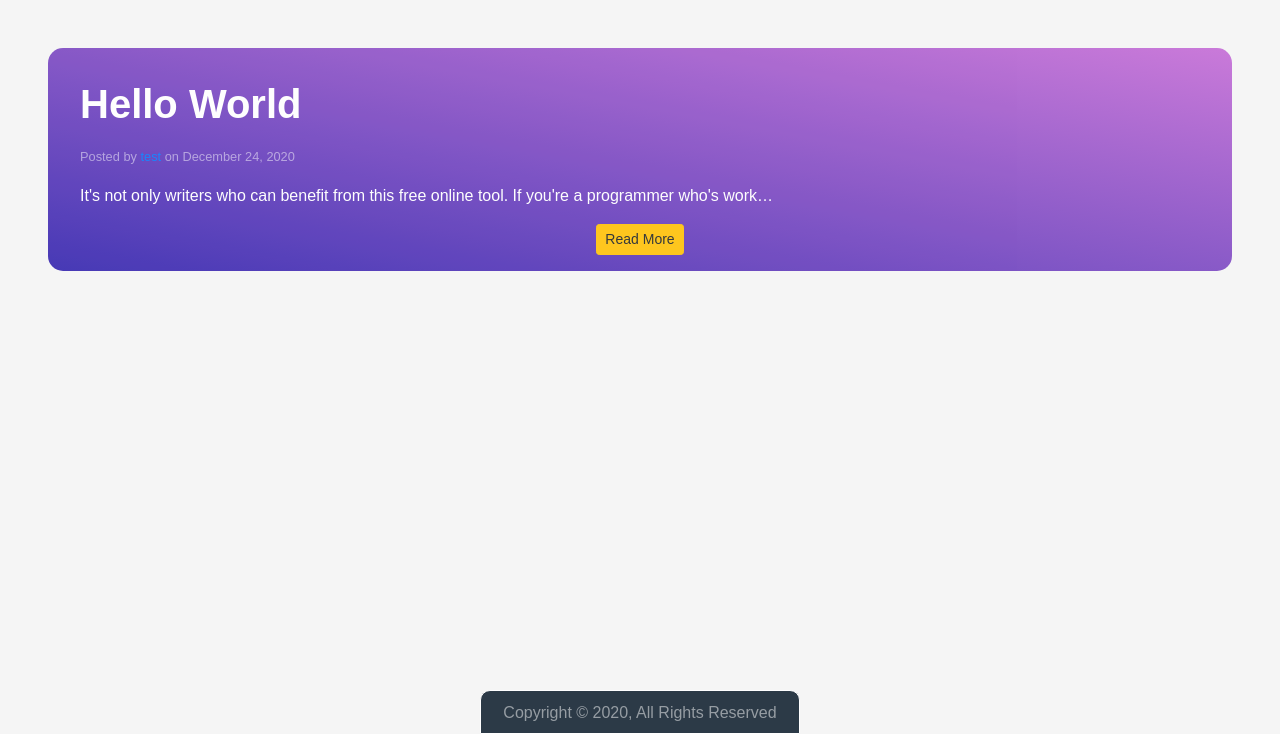
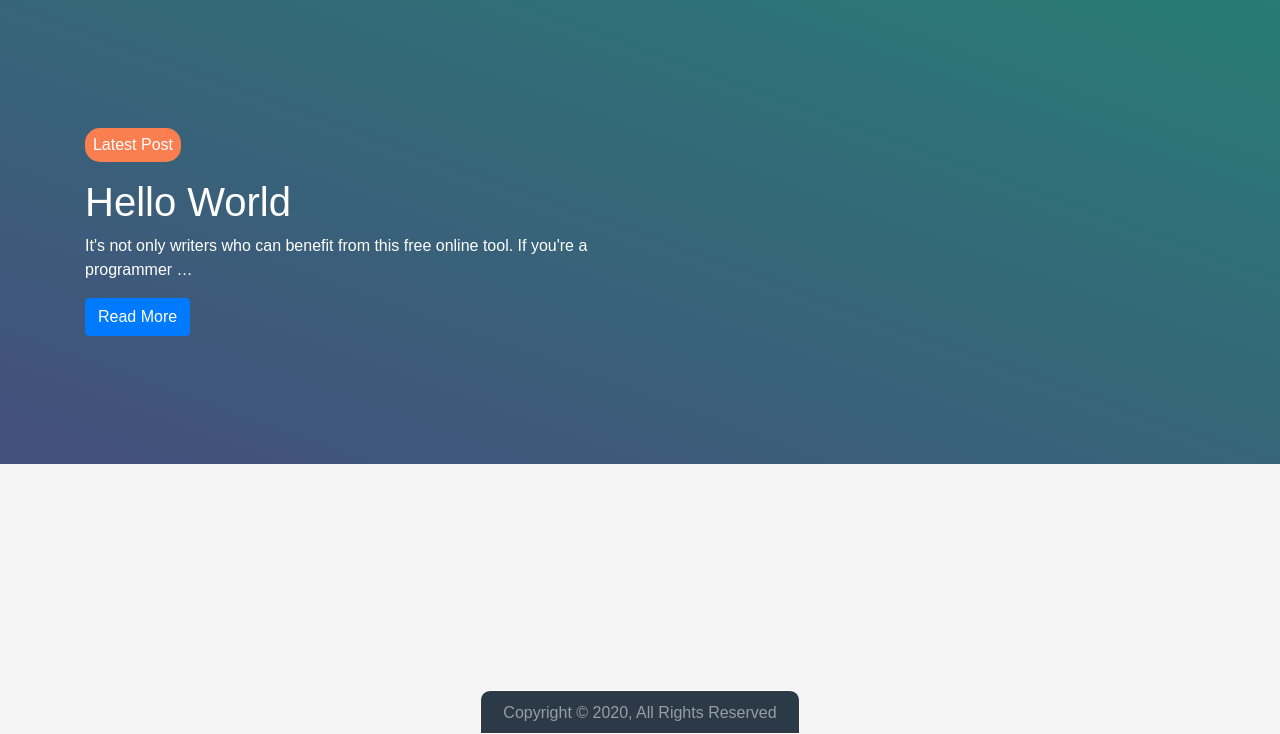
Before and after one commit to friskycodeur/IPL-fanstation, a Django app: page / in a window 1280 px wide. Shown: the part 66-800 px from the top of the page. Run offline with Django 3.2, Linux system fonts and the light colour scheme; data comes from the database, SQL or seed files in the repository; some web fonts are replaced.

Commit message:
feat : Showcase on homepage

```diff
--- a/articles/urls.py
+++ b/articles/urls.py
@@ -1,10 +1,11 @@
 from django.urls import path
-from .views import PostListView,PostDetailView,PostCreateView,PostUpdateView,PostDeleteView,UserPostListView
+from .views import PostListView,PostDetailView,PostCreateView,PostUpdateView,PostDeleteView,UserPostListView,home
 from . import views
 
 
 urlpatterns = [
-    path('', PostListView.as_view(),name='blog-home'),
+    path('',home,name='home'),
+    path('posts/', PostListView.as_view(),name='blog-home'),
     path('user/<str:username>', UserPostListView.as_view(),name='user-posts'),
     path('post/<int:pk>/', PostDetailView.as_view(),name='post-detail'),
     path('post/new/', PostCreateView.as_view(),name='post-create'),
--- a/articles/views.py
+++ b/articles/views.py
@@ -6,7 +6,7 @@ from django.contrib.auth.models import User
 
 def home(request):
     context={
-        'posts':Post.objects.filter(published=True).order_by('-pub_date')[0:1]
+        'posts':Post.objects.order_by('-date_posted')[0:1]
     }
     return render(request,'home.html',context)
 
--- a/players/static/players/css/main.css
+++ b/players/static/players/css/main.css
@@ -17,6 +17,14 @@ body{
 }
 .btn-custom:hover,.btn-custom:active{
   background-color: var(--submain);
+}
+
+.tag{
+  background: var(--submain);
+  width: 6rem;
+  padding: 5px;
+  border-radius: 15px;
+  text-align: center;
 }
 
 
@@ -171,7 +179,7 @@ body{
 
 #showcase:before {
   content: "";
-  background: url("https://venngage-wordpress.s3.amazonaws.com/uploads/2018/09/Orange-Pattern-Simple-Background-Image.jpg") no-repeat center center/cover;
+  background-image: linear-gradient(to bottom left ,#17ead9,#6078ea );
   position: absolute;
   top: 0;
   left: 0;
--- a/templates/base.html
+++ b/templates/base.html
@@ -41,7 +41,7 @@
                 <a class="nav-link waves-effect waves-light text-white-50" href="{% url 'player_list'%}"><i class="fa fa-id-card-o fa-2x"></i></a>
             </li>
             <li class="nav-item">
-                <a class="nav-link waves-effect waves-light text-white-50" href="{% url 'blog-home' %}"><i class="fa fa-home fa-2x"></i></a>
+                <a class="nav-link waves-effect waves-light text-white-50" href="{% url 'home' %}"><i class="fa fa-home fa-2x"></i></a>
             </li>
             <li class="nav-item">
                 <a class="nav-link waves-effect waves-light text-white-50" href="{% url 'blog-home' %}"><i class="fa fa-newspaper-o fa-2x"></i></a>
--- a/templates/home.html
+++ b/templates/home.html
@@ -8,9 +8,12 @@
       <div class="container">
         <div class="showcase-container">
           <div class="showcase-content">
+
+
+            <p class="tag">Latest Post</p>
             <h1>{{post.title}}</h1>
             <p>
-              {{post.content|truncatechars:60}}
+              {{post.content|truncatechars:90}}
             </p>
             <a href="{% url 'post-detail' post.id %}" class="btn btn-primary">Read More</a>
           </div>
```
